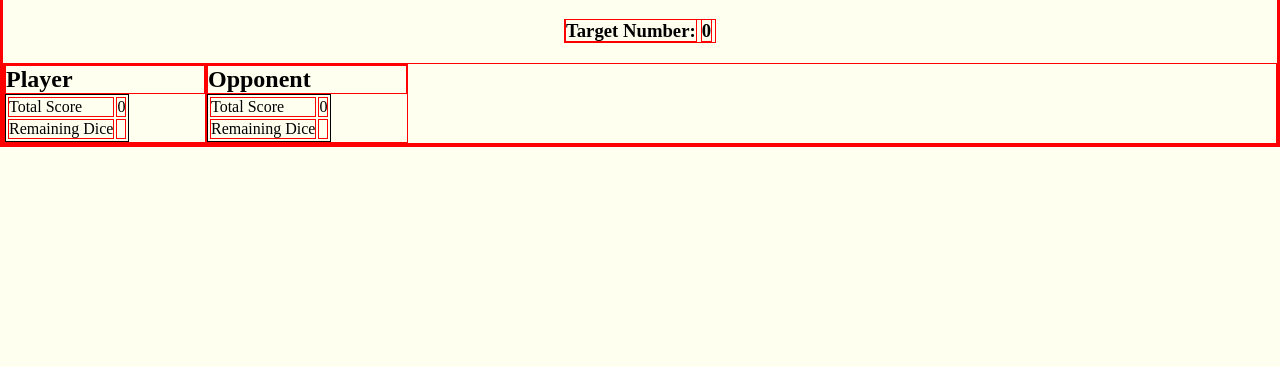
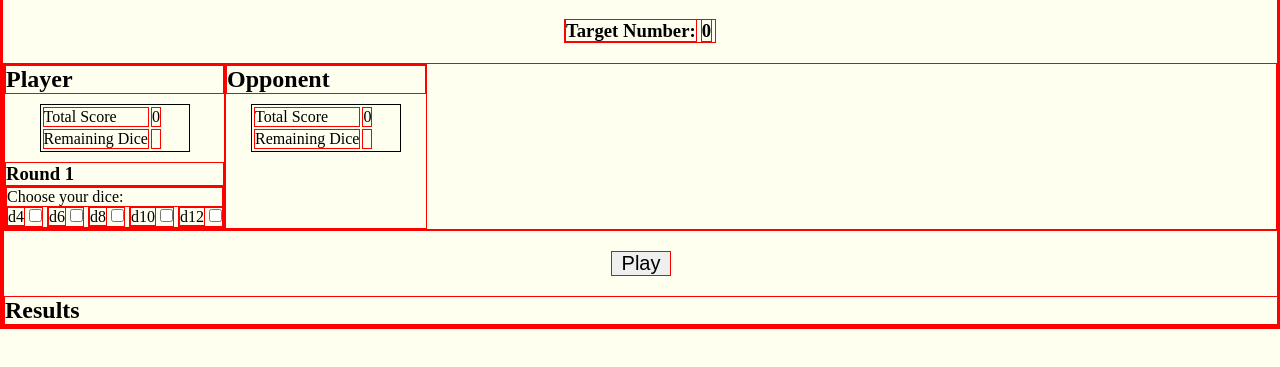
Before and after one commit to AidaP1/d20_gambit, a plain HTML site: page index.html in a window 1280 px wide. Shown: the part 45-412 px from the top of the page. Drawn offline with Linux system fonts and the light colour scheme.

Commit message:
added dice options

```diff
--- a/index.html
+++ b/index.html
@@ -15,7 +15,7 @@
                 <h3>Target Number:</h3> <h3 id="targetNum">0</h3>
             </div>
             <div class="game">
-                <section class="player partcipant">
+                <section class="partcipant">
                     <h2>Player</h2>
                     <table>
                         <tr>
@@ -27,8 +27,32 @@
                             <td id="playerRemainingDice"></td>
                         </tr>
                     </table>
+                    <h3>Round 1</h3>
+                    <form>
+                        <p>Choose your dice:</p>
+                        <div class="d4 dice">
+                            <label for="d4">d4</label>
+                            <input id="d4" name="playerdice" type="checkbox" value="4">
+                       </div>
+                       <div class="d6 dice">
+                            <label for="d6">d6</label>
+                            <input id="d6" name="playerdice" type="checkbox" value="6">
+                        </div>
+                        <div class="d8 dice">
+                            <label for="d8">d8</label>
+                            <input id="d8" name="playerdice" type="checkbox" value="8">
+                        </div>
+                        <div class="d10 dice">
+                            <label for="d10">d10</label>
+                            <input id="d10" name="playerdice" type="checkbox" value="10">
+                        </div>
+                        <div class="d12 dice">
+                            <label for="d12">d12</label>
+                            <input id="d12" name="playerdice" type="checkbox" value="12">
+                        </div>
+                    </form>
                 </section>
-                <section class="opponent partcipant">
+                <section class="partcipant">
                     <h2>Opponent</h2>
                     <table>
                         <tr>
@@ -42,6 +66,11 @@
                     </table>
                 </section>
             </div>
+            <section class="results">
+                <button id="playGame">Play</button>
+                <h2>Results</h2>
+
+            </section>
         </main>
     </body>
 </html>
--- a/resources/css/style.css
+++ b/resources/css/style.css
@@ -6,6 +6,22 @@
 
 body {
     background-color: ivory;
+}
+
+table {
+    border: 1px solid black;
+    display: block;
+    margin: 10px auto;
+    max-width: 150px;
+}
+
+
+button {
+    height: 25px;
+    width: 60px;
+    font-size: 20px;
+    margin: 20px auto;
+    display: block;
 }
 
 .target {
@@ -22,10 +38,30 @@ body {
     align-content: center;
 }
 
-table {
-    border: 1px solid black;
+.results {
+    width: 100%;
 }
 
 .partcipant {
     min-width: 200px;
 }
+
+.dice {
+    display: inline-block;
+}
+
+.d4 {
+    display: '';
+}
+.d6 {
+    display: '';
+}
+.d8 {
+    display: '';
+}
+.d10 {
+    display: '';
+}
+.d12 {
+    display: '';
+}
```
